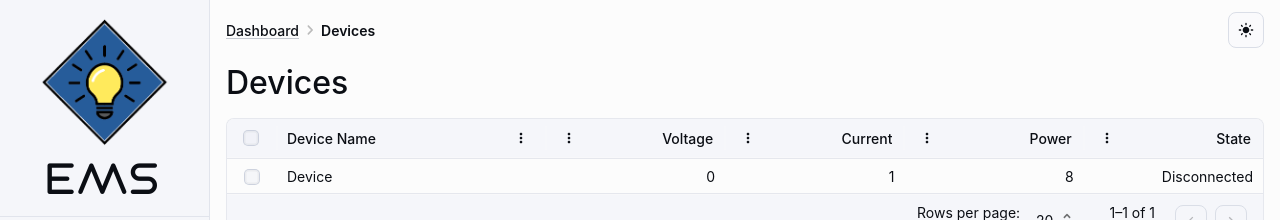
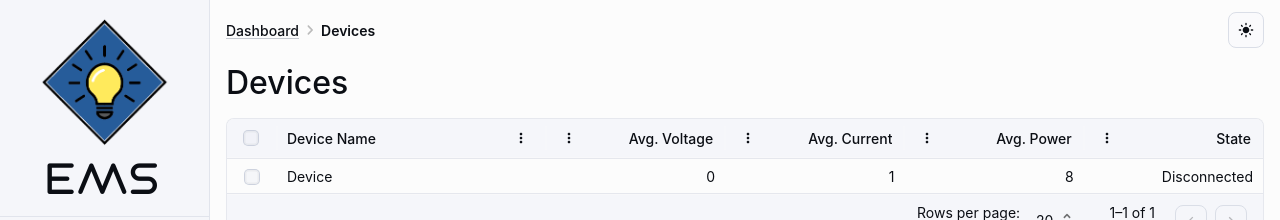
Before and after one commit to CS3450T5/ems-frontend, a React (Vite) app: page /devices in a window 1280 px wide. Shown: the top 220 px of the page. Built offline with nearby package versions, Linux system fonts and the light colour scheme; no server answers.

Commit message:
Reading API data, working on appending data dynamically

```diff
--- a/src/dashboard/components/CustomizedDataGrid.tsx
+++ b/src/dashboard/components/CustomizedDataGrid.tsx
@@ -7,7 +7,7 @@ const columns: GridColDef[] = [
   { field: 'device', headerName: 'Device Name', flex: 1.5, minWidth: 200 },
   {
     field: 'voltage',
-    headerName: 'Voltage',
+    headerName: 'Avg. Voltage',
     headerAlign: 'right',
     align: 'right',
     flex: 1,
@@ -15,7 +15,7 @@ const columns: GridColDef[] = [
   },
   {
     field: 'current',
-    headerName: 'Current',
+    headerName: 'Avg. Current',
     headerAlign: 'right',
     align: 'right',
     flex: 1,
@@ -23,7 +23,7 @@ const columns: GridColDef[] = [
   },
   {
     field: 'power',
-    headerName: 'Power',
+    headerName: 'Avg. Power',
     headerAlign: 'right',
     align: 'right',
     flex: 1,
@@ -52,8 +52,10 @@ const columns: GridColDef[] = [
 
 export default function CustomizedDataGrid() {
 
+  const usableDevices = ['Fronius_SEVEN_SIX', 'Logix_Blue', 'SMA_FIFTY', 'SMA_SEVEN', 'W1-1113-TA12-6-2343-00013', 'Yaskawa']
+
   const [rows, setRows] = useState([{
-    id: 1,
+    id: 0,
     device: 'Device',
     voltage: 0,
     current: 1,
@@ -64,16 +66,28 @@ export default function CustomizedDataGrid() {
   useEffect(() => {
     const fetchDataFromAPI = async () => {
       try {
-        const deviceTotal = await fetchData('/device-total/EVR');
-        console.log('Fetched data:', deviceTotal);
-        setRows([{
-	  id: 2,
-	  device: deviceTotal.device_id,
-	  voltage: 0,
-	  current: 1,
-	  power: 8,
-	  state: 'Disconnected'
-	}]);
+	usableDevices.forEach(async (device, i) => {
+	  const deviceTotal = await fetchData(`/device-total/${device}`)
+          console.log('Fetched data:', deviceTotal);
+          setRows([{
+	    id: i,
+	    device: deviceTotal.device_id,
+	    voltage: deviceTotal.device_voltage_total/deviceTotal.device_entries + ' V',
+	    current: deviceTotal.device_current_total/deviceTotal.device_entries + ' A',
+	    power: deviceTotal.device_power_total/deviceTotal.device_entries + ' W',
+	    state: deviceTotal.device_state
+	  }]);
+	})
+        //const deviceTotal = await fetchData('/device-total/Logix_Blue');
+        //console.log('Fetched data:', deviceTotal);
+        //setRows([{
+	  //id: 2,
+	  //device: deviceTotal.device_id,
+	  //voltage: deviceTotal.device_voltage_total/deviceTotal.device_entries + ' V',
+	  //current: deviceTotal.device_current_total/deviceTotal.device_entries + ' A',
+	  //power: deviceTotal.device_power_total/deviceTotal.device_entries + ' W',
+	  //state: deviceTotal.device_state
+	//}]);
 	console.log(rows);
       } catch (error) {
         console.error('Error fetching data:', error);
```
